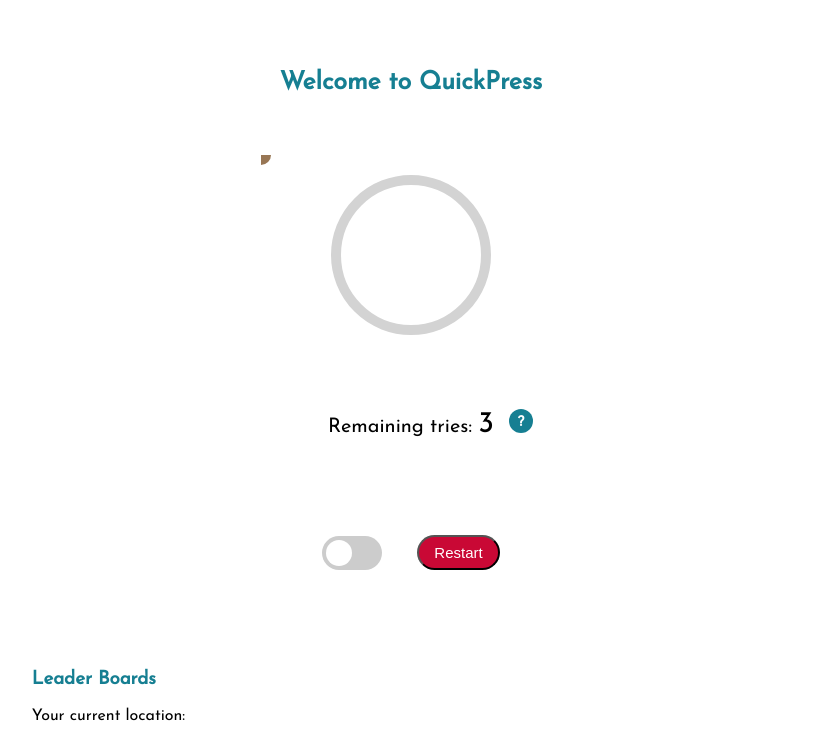
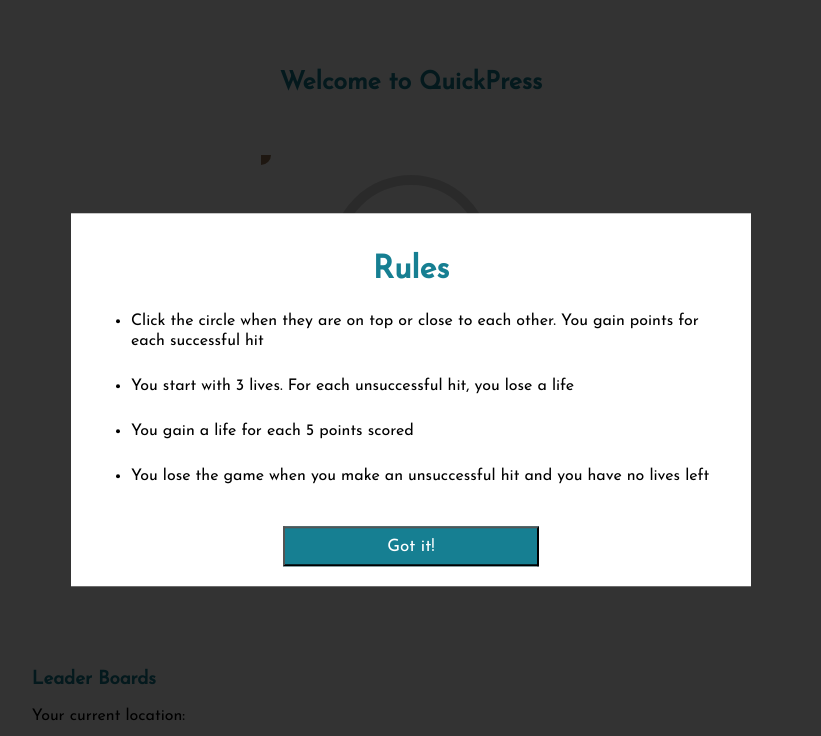
Before and after one commit to nasidulislam/quickPress, a plain HTML site: page index.html in a window 1280 px wide. Shown: the top 736 px of the page, without its empty margins (229-1050 px from the left). Drawn offline with Linux system fonts and the light colour scheme.

Commit message:
rules-modal: create and style rules modal on page reload.

```diff
--- a/css/app.css
+++ b/css/app.css
@@ -270,6 +270,61 @@
 	width: 300px;
 }
 
+/* End game-score styles */
+
+/*-----------------------------*/
+/* Modal Styles */
+/*-----------------------------*/
+#game-modal {
+	background: rgba(0, 0, 0, 0.8);
+	height: 100%;
+	left: 0;
+	position: fixed;
+	top: 0;
+	width: 100%;
+	z-index: 99999;
+}
+
+.game-modal__content {
+	background: #fff;
+	position: absolute;
+	left: 50%;
+	padding: 20px;
+	top: 50%;
+	transform: translate(-50%, -50%);
+	width: 50%;
+}
+
+.game-modal__content-header {
+	color: #167F92;
+	text-align: center;
+}
+
+.game-modal__rules-list {
+	line-height: 20px;
+}
+
+.rules-list__item {
+	margin-top: 25px;
+}
+
+.game-modal__content-button-container {
+	margin-top: 40px;
+	text-align: center;
+}
+.game-modal__button {
+	background-color: #167F92;
+	font-family: 'Josefin Sans', sans-serif;
+	font-size: 17px;
+	color: #fff;
+	height: 40px;
+	width: 40%;
+}
+/* End Modal styles */
+
+/*-----------------------------*/
+/* Miscellaneous Styles */
+/*-----------------------------*/
 .vibrate-class-decrease {
 	animation-name: vibrate;
 	animation-duration: 1000ms;
@@ -289,7 +344,7 @@
 	color: #c90835;
 }
 
-/* End game score styles */
+/* End Miscellaneous styles */
 
 @media screen and (min-width: 980px) {
 	/* TODO:  */
--- a/index.html
+++ b/index.html
@@ -98,6 +98,21 @@
         </table>
     </div>
 </div>
+<div id="game-modal">
+    <div class="game-modal__content">
+        <h1 class="game-modal__content-header">Rules</h1>
+
+        <ul class="game-modal__rules-list">
+            <li class="rules-list__item">Click the circle when they are on top or close to each other. You gain points for each successful hit</li>
+            <li class="rules-list__item">You start with 3 lives. For each unsuccessful hit, you lose a life</li>
+            <li class="rules-list__item">You gain a life for each 5 points scored</li>
+            <li class="rules-list__item">You lose the game when you make an unsuccessful hit and you have no lives left</li>
+        </ul>
+        <div class="game-modal__content-button-container">
+            <button class="game-modal__button" id="button">Got it!</button>
+        </div>
+    </div>
+</div>
 <script data-main="appConfig" src="lib/require.js"></script>
 </body>
 </html>
```
